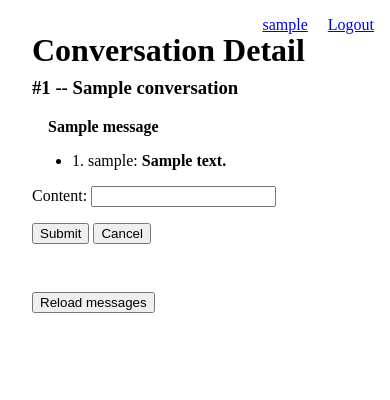
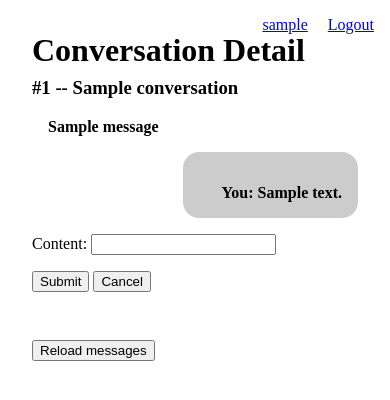
Before and after one commit to arcanemachine/django-chat, a Django app: page /chat/conversations/1/ in a window 390 px wide. Shown: the top 400 px of the page. Run offline with Django 3.2, Linux system fonts and the light colour scheme; a user stored in the database is signed in; tables that the repository leaves empty hold one stand-in row (values such as "Sample post"); one stand-in notice (Sample message) is shown.

Commit message:
Use phone-style bubbles for chat window

```diff
--- a/chat/templates/chat/conversation_view.html
+++ b/chat/templates/chat/conversation_view.html
@@ -15,12 +15,21 @@
 {% if not conversation_messages %}
   <p>Say something to get the ball rolling!</p>
 {% else %}
-  <ul>
-    <li v-for="message in messages" :key="message.pk" :class="{'cursor-url': userCanEdit(message)}">
-      [[ message.pk ]]. [[ message.fields.sender_username ]]:
+  <ul style="list-style-type: none;">
+    <li v-for="message in messages"
+        :key="message.pk"
+        class="conversation-item"
+        :class="messageContentClass(message)"
+        :style="messageContentStyle(message)">
+
       <span>
 
-        <span @click="messageUpdatePanelSelect(message.pk)" :class="{'bold': userCanEdit(message)}">
+        <span class="show-on-hover">([[ message.pk ]])</span>
+
+        <span v-if="message.fields.sender !== userPk">[[ message.fields.sender_username ]]:</span>
+        <span v-else style="font-weight: regular;">You:</span>
+
+        <span @click="messageUpdatePanelSelect(message.pk)">
           [[ message.fields.content ]]
         </span>
 
@@ -38,7 +47,7 @@
             </button>
 
             <span v-if="userCanEdit(message)">
-              <strong v-if="!messageUpdateStatus && userIsStaff && message.fields.sender != {{ user.pk }}">&lt;-- Using admin privileges to edit</strong>
+              <strong v-if="!messageUpdateStatus && userIsStaff && message.fields.sender != userPk">&lt;-- Using admin privileges to edit</strong>
             </span>
             <span v-if="!userCanEdit(message)">
               You do not have permission to edit this message.
@@ -60,7 +69,7 @@
   </div>
 
   <transition>
-    <div v-if="messageUpdateStatus" style="margin-top: 2rem; font-weight: bold; font-size: 1.3rem;">[[ messageUpdateStatus ]]</div>
+    <div v-if="messageUpdateStatus" class="messageUpdateStatus">[[ messageUpdateStatus ]]</div>
   </transition>
 
 </div>
@@ -76,6 +85,7 @@ let app = new Vue({
   delimiters: ['[[', ']]'],
   data: {
     userUsername: '{{ user.username }}',
+    userPk: {{ user.pk }},
     userIsStaff: '{{ user.is_staff }}' === 'True',
     messages: '',
     messageUpdatePanelValue: undefined,
@@ -87,11 +97,40 @@ let app = new Vue({
     setInterval(() => {this.getMessages();}, 5000)
   },
   methods: {
+    messageContentClass: function (message) {
+      return {
+        'bold': this.userCanEdit(message),
+        'cursor-url': this.userCanEdit(message),
+        'item-current-user': this.userIsSender(message),
+        'item-other-user': !this.userIsSender(message),
+      }
+    },
+    messageContentStyle: function (message) {
+      return {
+        'background-color': this.getBackgroundColor(message.fields.sender_username),
+      }
+    },
+    getBackgroundColor(username) {
+      let result = 0;
+      for (let i = 0; i < username.length; i++) {
+        result += username.codePointAt(i);
+      }
+      result = result % 14;
+      if (result % 14 < 9) {
+        result += 5;
+      }
+      return '#' + result.toString(16).repeat(6);
+    },
+    userIsSender: function (message) {
+      if (message.fields.sender === this.userPk) {
+        return true;
+      } else return false;
+    },
     userCanEdit: function (message) {
       if (this.userIsStaff) {
         return true;
       }
-      else if ({{ user.pk }} === message.fields.sender) {
+      else if (this.userPk === message.fields.sender) {
         return true;
       }
       else {
@@ -169,11 +208,43 @@ let app = new Vue({
 <style>
 
 .v-enter-active, .v-leave-active {
-    transition: opacity .5s;
+  transition: opacity .5s;
 }
 
 .v-enter, .v-leave-to {
-    opacity: 0;
+  opacity: 0;
+}
+
+.show-on-hover {
+  opacity: 0;
+}
+
+.show-on-hover:hover {
+  opacity: 1;
+}
+
+.conversation-item {
+  margin: 1rem 0;
+  border-radius: 1rem;
+  max-width: 50%;
+}
+
+.message-update-status {
+  margin-top: 2rem;
+  font-weight: bold;
+  font-size: 1.3rem;
+}
+
+.item-current-user {
+  margin-left: auto;
+  text-align: right;
+  padding: 2rem 1rem 1rem 1rem;
+  background-color: #999;
+}
+
+.item-other-user {
+  margin-right: auto;
+  padding: 1rem 1rem 2rem 1rem;
 }
 
 </style>
```
